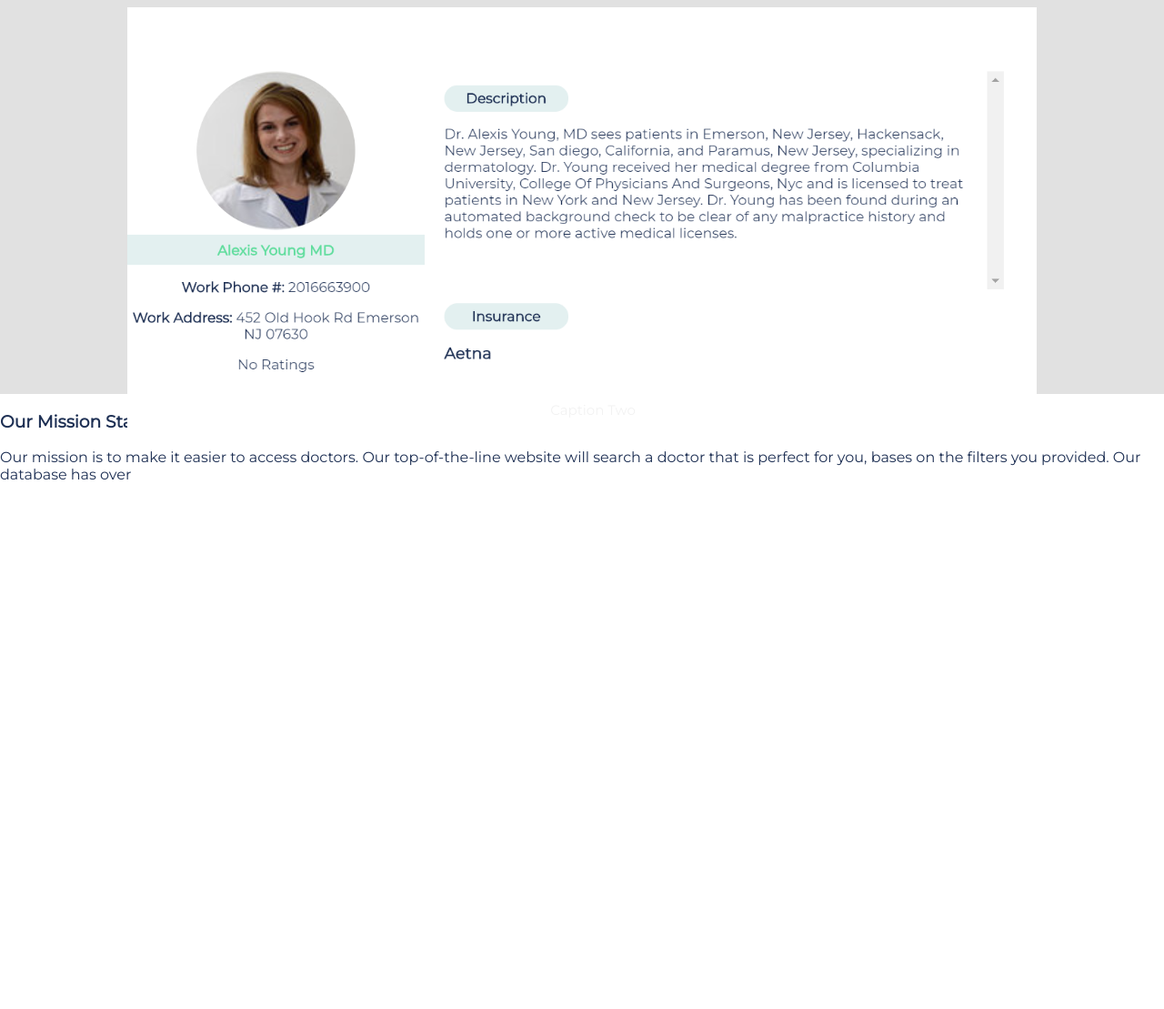
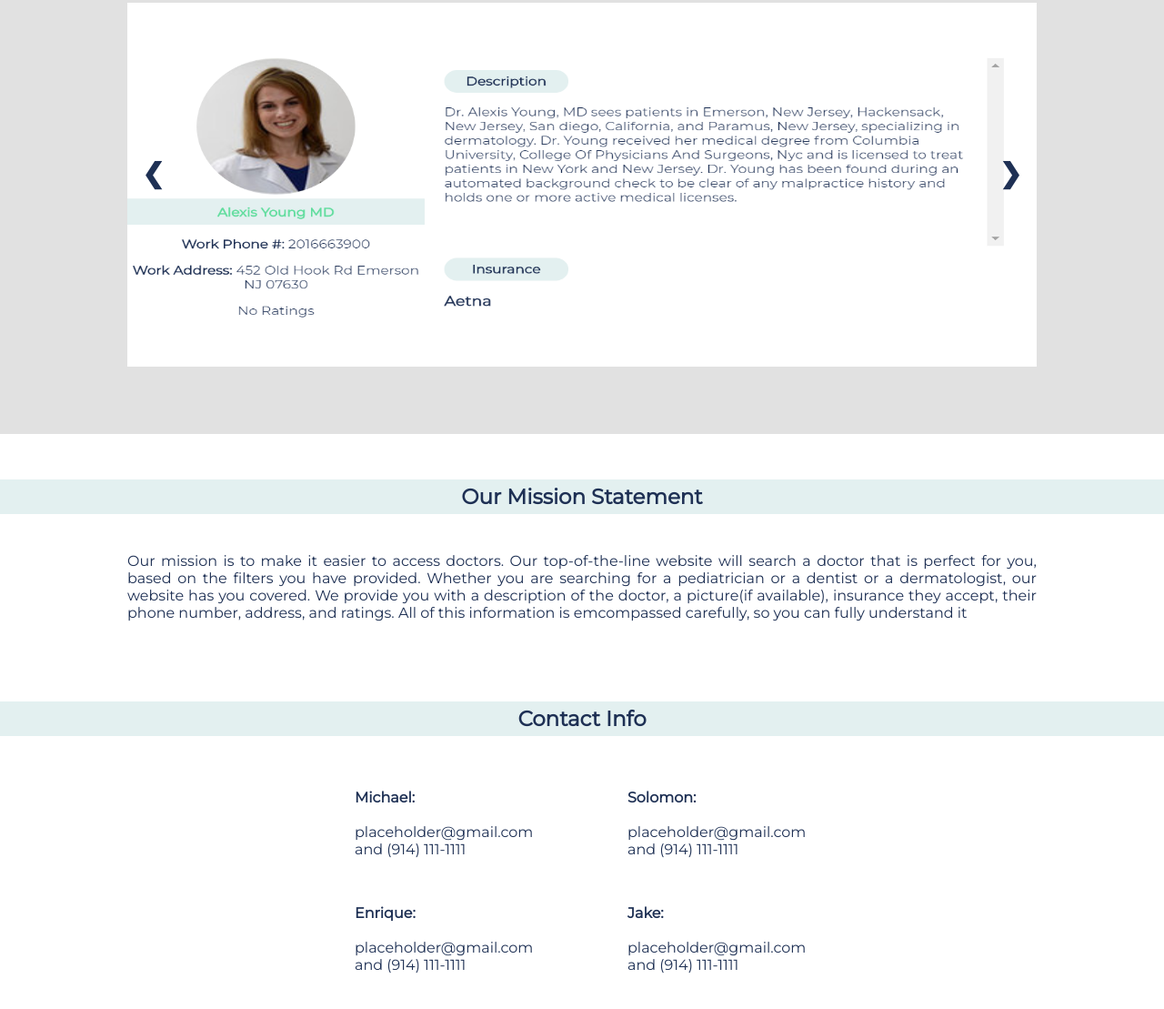
Before and after one commit to MichaelASC6/DemoDayProject.github.io, a plain HTML site: page index.html in a window 1280 px wide. Shown: the part 1155-2264 px from the top of the page at 91% size. Before the commit the page ends 1802 px from the top, so only its background shows below. Drawn offline with Linux system fonts and the light colour scheme.

Commit message:
added mission statement

```diff
--- a/index.html
+++ b/index.html
@@ -106,18 +106,18 @@
                 <!-- Full-width images with number and caption text -->
                 <div class="mySlides fade">
                     <div class="numbertext">1 / 3</div>
-                    <img src="images/michael.png" style="width:100%">
-                    <div class="text">Caption Text</div>
+                    <img src="images/michael.png" width="1000px" height="400px">
+                    <!-- <div class="text">Caption Text</div> -->
                 </div>
                 <div class="mySlides fade">
                     <div class="numbertext">2 / 3</div>
-                    <img src="images/michael2.png" style="width:100%">
-                    <div class="text">Caption Two</div>
+                    <img src="images/michael2.png" width="1000px" height="400px">
+                    <!-- <div class="text">Caption Two</div> -->
                 </div>
                 <div class="mySlides fade">
                     <div class="numbertext">3 / 3</div>
-                    <img src="images/michael3.png" style="width:100%">
-                    <div class="text">Caption Three</div>
+                    <img src="images/michael3.png" width="1000px" height="400px">
+                    <!-- <div class="text">Caption Three</div> -->
                 </div>
                 <!-- Next and previous buttons -->
                 <a class="prev" onclick="plusSlides(-1)">&#10094;</a>
@@ -126,8 +126,31 @@
         </div>
 
         <div id="missionStatement">
-            <h3 id="missionHeading">Our Mission Statement</h3>
-            <p id="mission_statement">Our mission is to make it easier to access doctors. Our top-of-the-line website will search a doctor that is perfect for you, bases on the filters you provided. Our database has over  </p>
+            <h3 class="missionHeading">Our Mission Statement</h3>
+            <br>
+            <p class="mission_statement_paragraph">Our mission is to make it easier to access doctors. Our top-of-the-line website will search a doctor that is perfect for you, based on the filters you have provided. Whether you are searching for a pediatrician or a dentist or a dermatologist, our website has you covered. We provide you with a description of the doctor, a picture(if available), insurance they accept, their phone number, address, and ratings. All of this information is emcompassed carefully, so you can fully understand it</p>
+            <br><br>
+            <h3 class="missionHeading">Contact Info</h3>
+            <br>
+
+            <div id="contact_info">
+
+                <div id="contact_box1" class="contact_boxes">
+                    <p class="contact_parapraph"><strong>Michael: </strong><br><br>placeholder@gmail.com and (914) 111-1111</p>
+                    <br>
+
+                    <p class="contact_parapraph"><strong>Enrique: </strong><br><br>placeholder@gmail.com and (914) 111-1111</p>
+                    <br>
+                </div>
+
+                <div id="contact_box2" class="contact_boxes">
+
+                    <p class="contact_parapraph"><strong>Solomon: </strong><br><br>placeholder@gmail.com and (914) 111-1111</p>
+                    <br>
+
+                    <p class="contact_parapraph"><strong>Jake: </strong><br><br>placeholder@gmail.com and (914) 111-1111</p>
+                </div>
+            </div>
         </div>
 
     </div>
--- a/website.css
+++ b/website.css
@@ -119,7 +119,6 @@ input:focus{
 }
 
 #doctor_examples {
-    height: 500px;
     background-color: rgb(225, 225, 225);
 }
 
@@ -295,7 +294,8 @@ color: #ffffff;
 }
 
 .slideshow-container {
-    padding-top: 75px;
+    padding-top: 70px;
+    padding-bottom: 70px;
     max-width: 1000px;
     max-height: 1000px;
     position: relative;
@@ -308,13 +308,13 @@ color: #ffffff;
 .prev, .next {
     cursor: pointer;
     position: absolute;
-    top: 50%;
+    top: 45%;
     width: auto;
     margin-top: -22px;
     padding: 16px;
-    color: white;
+    color: rgb(30,48,84);
     font-weight: bold;
-    font-size: 18px;
+    font-size: 30px;
     transition: 0.6s ease;
     border-radius: 0 3px 3px 0;
     user-select: none;
@@ -324,7 +324,7 @@ color: #ffffff;
     border-radius: 3px 0 0 3px;
 }
 .prev:hover, .next:hover {
-    background-color: rgba(0,0,0,0.8);
+    background-color: rgba(30,48,84,0.8);
 }
 .text {
     color: #f2f2f2;
@@ -369,3 +369,38 @@ color: #ffffff;
     from {opacity: .4}
     to {opacity: 1}
 }
+
+#specialty_In_title {
+    color: #5FDD9D;
+}
+
+.missionHeading {
+    margin-top: 50px;
+    text-align: center;
+    /* border-radius: 25px; */
+    background-color: rgba(200, 225, 225, 0.5);
+    text-align: center;
+    padding: 5px;
+    font-size: 23px;
+
+}
+
+.mission_statement_paragraph {
+    text-align: justify;
+    width: 1000px;
+    margin: auto;
+}
+
+#contact_info {
+    display: flex;
+    justify-content: center;
+}
+
+#contact_box1 {
+    padding-right: 100px;
+    width: 200px;
+}
+
+#contact_box2 {
+    width: 200px;
+}
--- a/website.js
+++ b/website.js
@@ -13,10 +13,6 @@ searchButton.onclick = function(event) {
 
     //hide the main page and just leave the header
     mainPage.style.display = "none";
-
-    //substitute the WELCOME with Results
-    titlePage.innerHTML = "Based on the filters, these are the doctors near you:";
-
 
     //capture the user's input with the variable(value)
     let specialtyInput = specialtyTextBox.value.trim();
@@ -62,6 +58,10 @@ searchButton.onclick = function(event) {
                     console.log(myJson);
 
                     resultsPage.innerHTML = "";
+                    let specialtyWord = `<span id="specialty_In_title">` + specialtyInput.charAt(0).toUpperCase() + specialtyInput.slice(1) + "s" + "</span>";
+
+                    //substitute the WELCOME with Results
+                    titlePage.innerHTML = "Based on the filters, these are the " + specialtyWord + " near you:";
                     let temp;
                     let tempHTML = ""
                     for(let i = 0; i < myJson.data.length; i++) {
```
